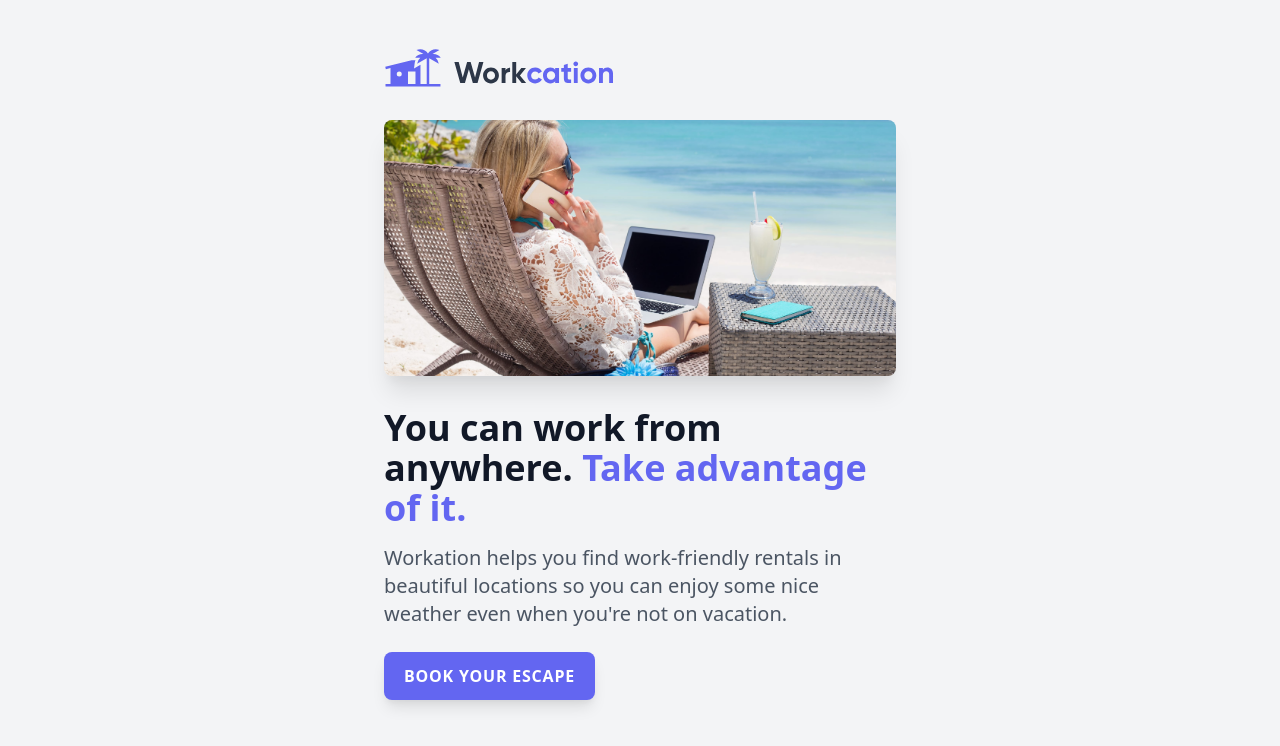
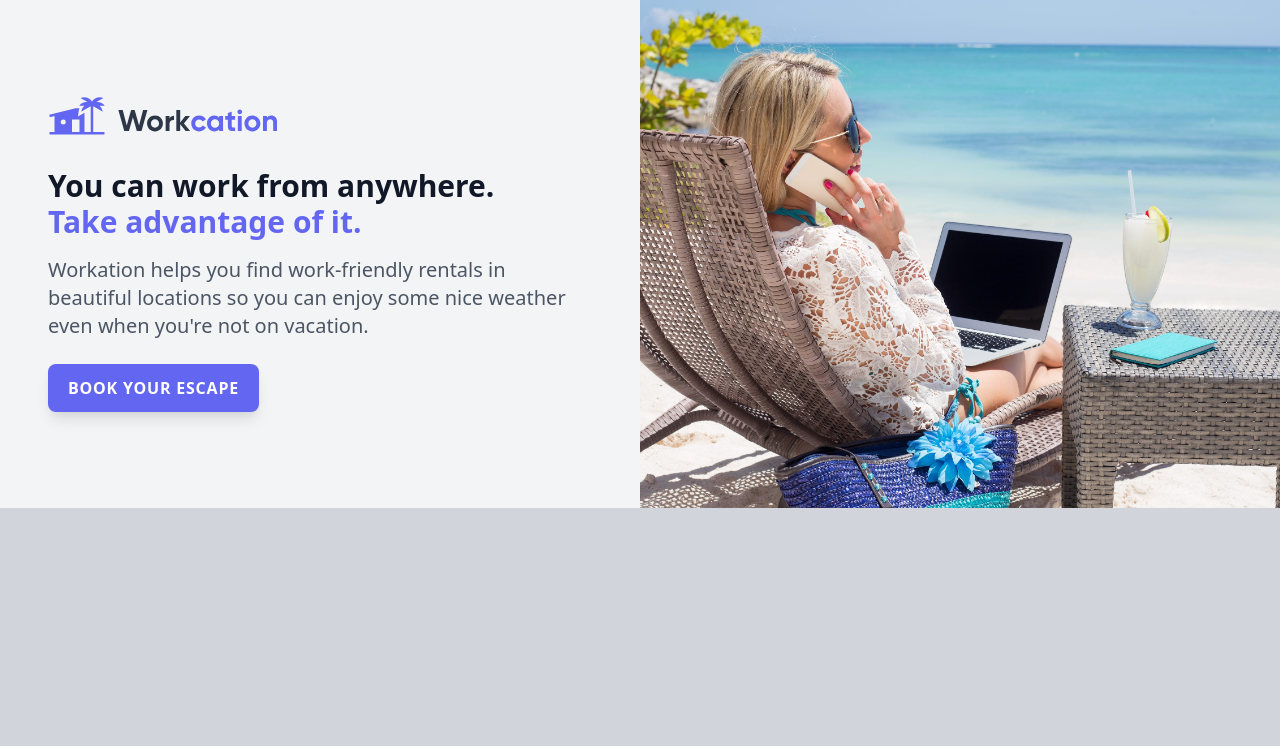
Before and after one commit to jro31/-tailwind-demo, a website built with Vite: page index.html in a window 1280 px wide. Built offline with nearby package versions, Linux system fonts and the light colour scheme.

Commit message:
Style the page for the 'lg' breakpoint
Includes 'hidden', 'grid', 'grid-cols-2', 'relative', 'absolute' and 'inset-0'

```diff
--- a/index.html
+++ b/index.html
@@ -6,20 +6,30 @@
     <title>Document</title>
     <link href="/css/tailwind.css" rel="stylesheet" />
   </head>
-  <body class="bg-gray-100">
-    <div class="px-8 py-12 max-w-md mx-auto sm:max-w-xl">
+  <body class="bg-gray-300">
+    <div class="bg-gray-100 grid lg:grid-cols-2">
+      <div class="px-8 py-12 max-w-md mx-auto sm:max-w-xl lg:px-12 lg:py-24 lg:max-w-full">
         <img class="h-10" src="/img/logo.svg" alt="Workation" />
         <img
-        class="mt-6 rounded-lg shadow-xl sm:mt-8 sm:h-64 sm:w-full sm:object-cover object-center"
+          class="
+            mt-6
+            rounded-lg
+            shadow-xl
+            sm:mt-8 sm:h-64 sm:w-full sm:object-cover
+            object-center
+            lg:hidden
+          "
           src="/img/beach-work.jpg"
           alt="Woman workationing on the beach"
         />
-      <h1 class="mt-6 text-2xl font-bold text-gray-900 sm:mt-8 sm:text-4xl">
-        You can work from anywhere. <span class="text-indigo-500">Take advantage of it.</span>
+        <h1 class="mt-6 text-2xl font-bold text-gray-900 sm:mt-8 sm:text-4xl lg:text-3xl">
+          You can work from anywhere.
+          <br class="hidden lg:inline" />
+          <span class="text-indigo-500">Take advantage of it.</span>
         </h1>
         <p class="mt-2 text-gray-600 sm:mt-4 sm:text-xl">
-        Workation helps you find work-friendly rentals in beautiful locations so you can enjoy some
-        nice weather even when you're not on vacation.
+          Workation helps you find work-friendly rentals in beautiful locations so you can enjoy
+          some nice weather even when you're not on vacation.
         </p>
         <div class="mt-4 sm:mt-6">
           <a
@@ -42,10 +52,22 @@
           >
         </div>
       </div>
+      <div class="hidden relative lg:block">
+        <img
+          class="absolute inset-0 w-full h-full object-cover object-center"
+          src="/img/beach-work.jpg"
+          alt="Woman workationing on the beach"
+        />
+      </div>
+    </div>
   </body>
 </html>
 
-<!-- 'text-base' is the default font-size -->
-<!-- 'w-full' means 'width: 100%' -->
-<!-- 'object-cover' adds 'object-fit: cover' (to have an image cover all the available space) -->
-<!-- 'object-center' adds 'object-position: center' (to position the image centrally) -->
+<!-- 'hidden' - Adds 'display: none' -->
+<!-- 'grid' - Adds 'display: grid' (to make it a grid container) -->
+<!-- 'grid-cols-2' - Gives the grid 2 columns -->
+
+<!-- 'relative' - Adds 'position: relative' -->
+<!-- 'absolute' - Adds 'position: absolute' -->
+<!-- 'inset' sets the 'top', 'right', 'bottom' and 'left' properties -->
+<!-- so 'inset-0' sets 'top: 0px, right: 0px, bottom: 0px, left: 0px' -->
```
Lines whose indentation alone changed are shown as unchanged.
